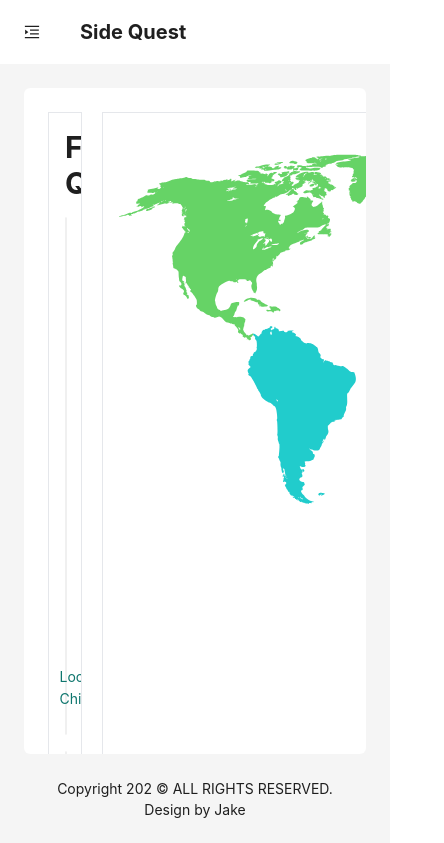
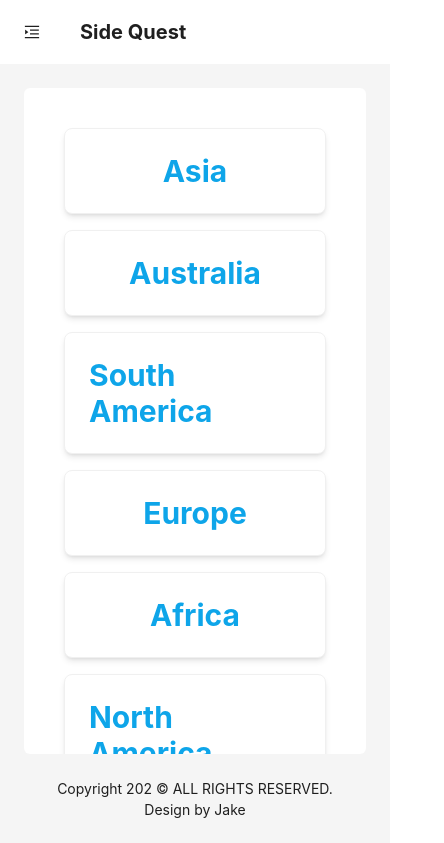
Before and after one commit to Jakefred6/side-quest, a React (Vite) app in the folder client/: page / in a window 390 px wide. Shown: the top 843 px of the page, 444 px wide, since content can reach past the window. Built offline with nearby package versions, Linux system fonts and the light colour scheme.

Commit message:
re-worked dashboard for mobile. Doesnt display map or featured quest, just continents. Cannot click continents yet.

```diff
--- a/client/src/pages/Dashboard.jsx
+++ b/client/src/pages/Dashboard.jsx
@@ -3,15 +3,16 @@ import {Card, Typography} from "antd";
 import {Link} from "react-router-dom";
 import {UserOutlined} from "@ant-design/icons";
 import {Modal} from "antd";
+import { useMediaQuery } from 'react-responsive';
 import { useQuery } from '@apollo/client';
 import { QUERY_QUEST } from '../utils/queries';
 
 const {Text} = Typography;
 
 const ContinentMap = ({onContinentClick}) => {
+    const isMobileView = useMediaQuery({ maxWidth: 767 });
     const [modalVisible, setModalVisible] = useState(false);
     const [selectedContinent, setSelectedContinent] = useState([]);
-
     const regionQuestData = [
         {id: 1, username: "Hero1", title: "Retrieve the Lost Artifact", location: "Ancient Ruins"},
         {id: 2, username: "Adventurer42", title: "Uncover the Mystery of the Forbidden Forest", location: "Dark Woods"},
@@ -373,9 +374,20 @@ const ContinentMap = ({onContinentClick}) => {
         setHoveredContinent(null);
     };
 
-    return (
+    return isMobileView ? (
+        // Mobile view: List continents
+        <div className="flex flex-col p-4 overflow-y-auto" style={{ height: "calc(100vh - 32px)" }}>
+            {continents.map((continent) => (
+                <Card key={continent.id} hoverable={true} className="shadow-md mb-4" onClick={() => onContinentClick(continent.id)}>
+                    <div className="flex flex-col justify-center items-center">
+                        <div className="xl:text-xl text-3xl text-sky-500 font-bold">{continent.name}</div>
+                    </div>
+                </Card>
+            ))}
+        </div>
+    ) : (
         <div className="flex flex-row w-full">
-            {/* Custom Map View */}
+            {/* Custom Map View for desktop */}
             <div className="flex flex-col border p-4 overflow-hidden"
                  style={{height: "calc(100vh - 32px)", width: "100%"}}>
                 <svg height="300pt" width="500pt" version="1.0" preserveAspectRatio="xMidYMid meet"
@@ -447,11 +459,7 @@ const ContinentMap = ({onContinentClick}) => {
 };
 
 const Dashboard = () => {
-    // Sample data for gaming quests
-    // const { loading, data } = useQuery(QUERY_QUEST, {
-    //     fetchPolicy: "no-cache"
-    //   });
-
+    const isMobile = useMediaQuery({ maxWidth: 767 });
     const questData = [
         {id: 1, username: "ExplorerAsia", title: "Visit the Great Wall", location: "China", continentId: 1 },
         {id: 2, username: "AdventurousNomad", title: "Explore the Pyramids of Giza", location: "Egypt", continentId: 1},
@@ -469,28 +477,22 @@ const Dashboard = () => {
 
     return (
         <div className="flex flex-row w-full gap-5">
-            {/* List View */}
-            <div className="flex flex-col border p-4 overflow-y-auto"
-                 style={{height: "calc(100vh - 32px)", width: "45%"}}>
+            {!isMobile && (
+                <div className="flex flex-col border p-4 overflow-y-auto" style={{height: "calc(100vh - 32px)", width: "45%"}}>
                     <div className="flex flex-row w-full justify-between mb-4">
-                    <div className="xl:text-xl text-3xl  font-bold">
+                        <div className="xl:text-xl text-3xl font-bold">
                             Featured Quests
                         </div>
                     </div>
-                {/* Loop through questData and create a Card for each quest */}
                     {questData.map((quest) => (
                         <Link key={quest.id} to={{pathname: `/info`}}>
-                        <Card
-                            hoverable={true}
-                            loading={false}
-                            className="shadow-lg mb-4"
-                        >
+                            <Card hoverable={true} loading={false} className="shadow-lg mb-4">
                                 <div className="flex flex-col justify-center items-center">
                                     <div className="flex flex-row w-full justify-between">
                                         <div className="xl:text-xl text-3xl text-teal-600 font-bold">
                                             {quest.username}
                                         </div>
-                                    <UserOutlined/>
+                                        <UserOutlined />
                                     </div>
                                     <div className="mt-4 xl:text-lg text-xl text-black font-bold">
                                         <Text type="secondary">{quest.title}</Text>
@@ -501,9 +503,10 @@ const Dashboard = () => {
                         </Link>
                     ))}
                 </div>
+            )}
 
-            {/* Map View */}
-            <ContinentMap onContinentClick={handleContinentClick}/>
+            {/* Always show the map view regardless of the device size */}
+            <ContinentMap onContinentClick={handleContinentClick} />
         </div>
     );
 };
--- a/package.json
+++ b/package.json
@@ -15,5 +15,8 @@
   "license": "ISC",
   "devDependencies": {
     "concurrently": "^5.1.0"
+  },
+  "dependencies": {
+    "react-responsive": "^9.0.2"
   }
 }
```
Also changed, not shown: 1 other file (tests, documents, lock files or other folders). Lines whose indentation alone changed are shown as unchanged.
